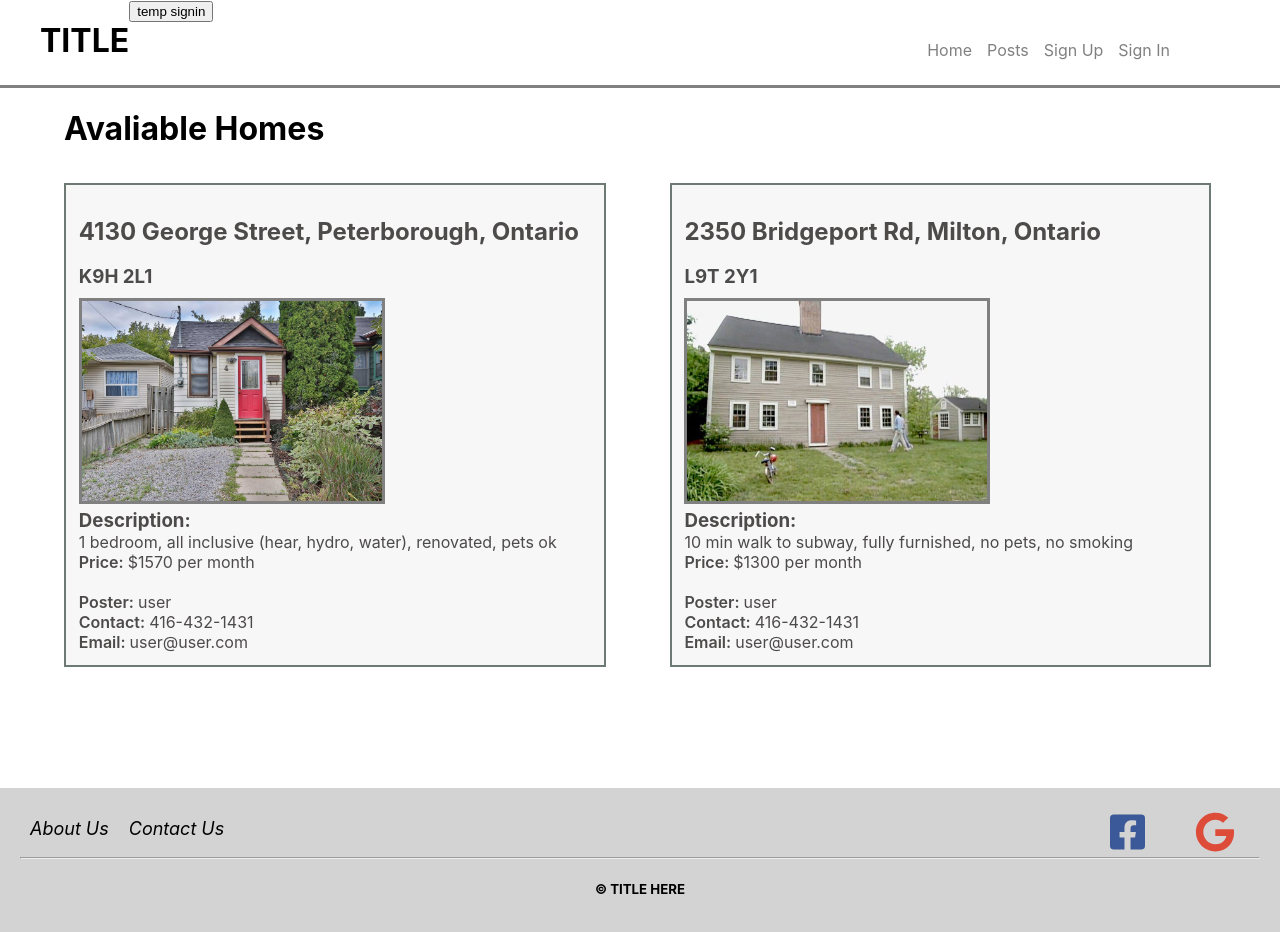
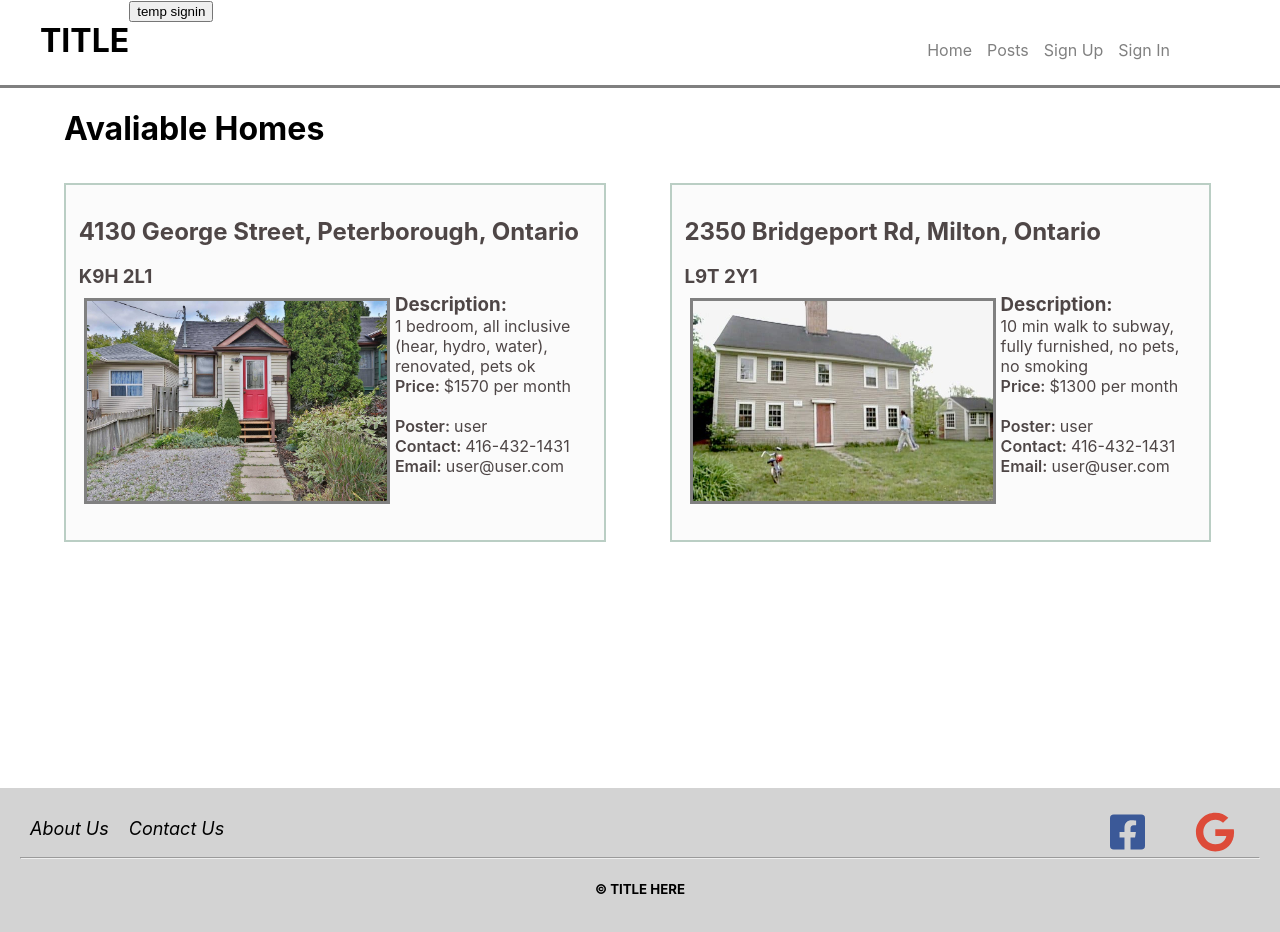
Before and after one commit to Sargunan1213/SafeZone-React-App, a React (Create React App) app: page /Posts in a window 1280 px wide. Shown: the top 932 px of the page. Built offline with nearby package versions, Linux system fonts and the light colour scheme.

Commit message:
minor css changes

```diff
--- a/src/react-components/Header/styles.css
+++ b/src/react-components/Header/styles.css
@@ -12,9 +12,9 @@
 
 .description{
     position: absolute;
-    top: 30px;
+    top: 6%;
     overflow: hidden;
-    height: 350px;
+    height: 80%;
 }
 
 .description h1 {
@@ -22,10 +22,10 @@
 }
 
 .description h3 {
-    margin-top: 40px;
-    margin-left: 400px;
-    margin-right: 400px;
-    margin-bottom: 30px;
+    margin-top: 2%;
+    margin-left: 25%;
+    margin-right: 25%;
+    margin-bottom: 2%;
 }
 
 .description a {
--- a/src/react-components/NavBar/styles.css
+++ b/src/react-components/NavBar/styles.css
@@ -1,5 +1,5 @@
 #bar {
-    width: 100%;
+    /* width: 100%; */
     height: 85px;
     border-bottom: solid grey;
 }
@@ -14,7 +14,6 @@
     text-decoration: none;
     padding-right: 15px;
     color: grey;
-
 }
 
 .title {
@@ -27,5 +26,4 @@
     height: 60px;
     margin-top: 10px;
     margin-right: 30px;
-    /* display: none; */
 }
--- a/src/react-components/Post/styles.css
+++ b/src/react-components/Post/styles.css
@@ -1,10 +1,9 @@
 .post {
     margin-left: 5%;
     margin-top: 1%;
-    border: 2px solid rgb(109, 122, 116);
-    background-color: rgba(238, 238, 238, 0.466);
-    color: rgb(77, 74, 74);
-    overflow: auto;
+    border: 2px solid rgb(186, 206, 196);
+    background-color: rgba(238, 238, 238, 0.233);
+    color: rgb(78, 70, 70);
     min-height: 330px;
     width: 40%;
     float:left;
@@ -15,16 +14,11 @@
     height: 200px;
     border: solid gray;
     float: left;
-    margin-bottom: 1%;
-    margin-right: 1%;
-    margin-top: 1%;
+    margin: 1%;
 }
 
 .desc{
     margin: 0px;
-    display: inline-block;
-    word-wrap: break-word;
-
 }
 
 .post h3, h2 {
```
